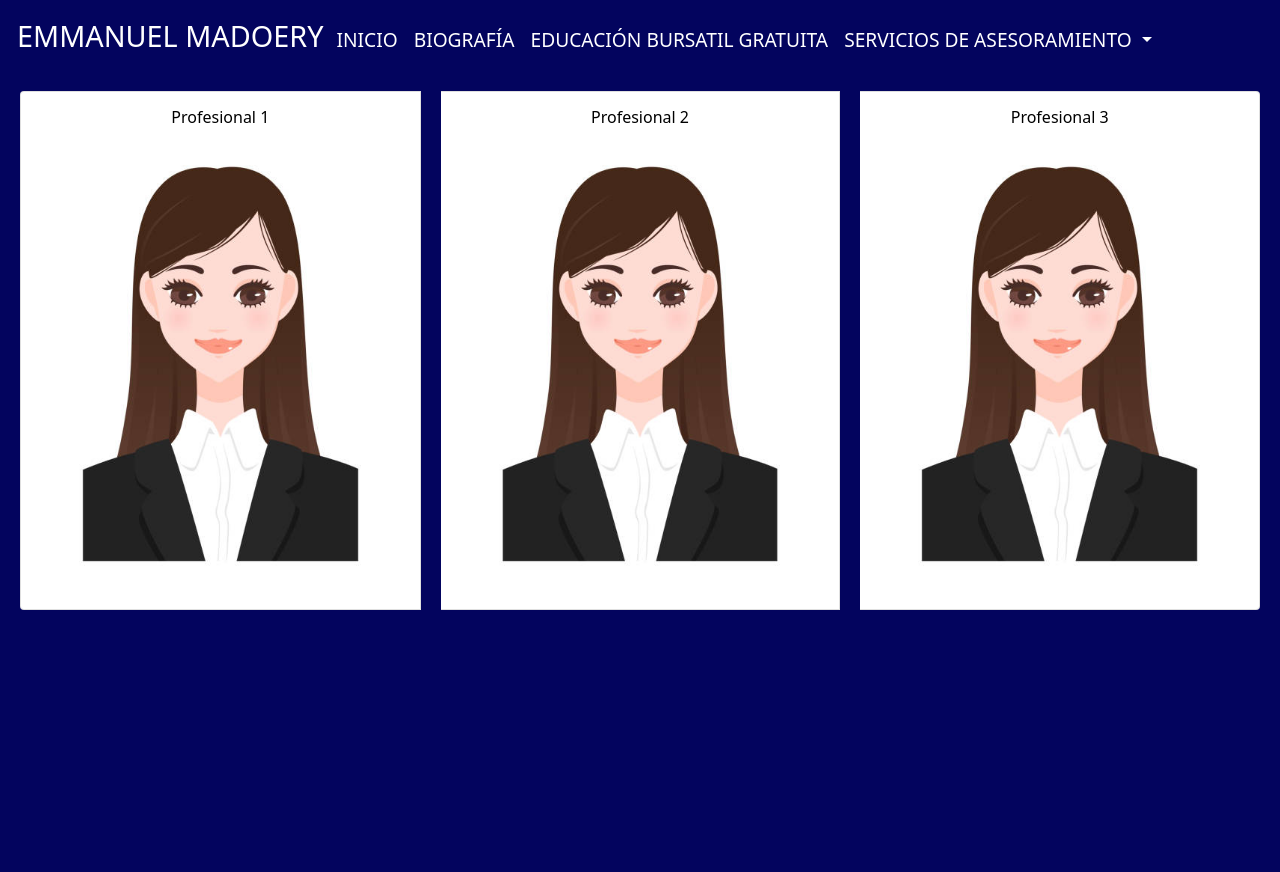
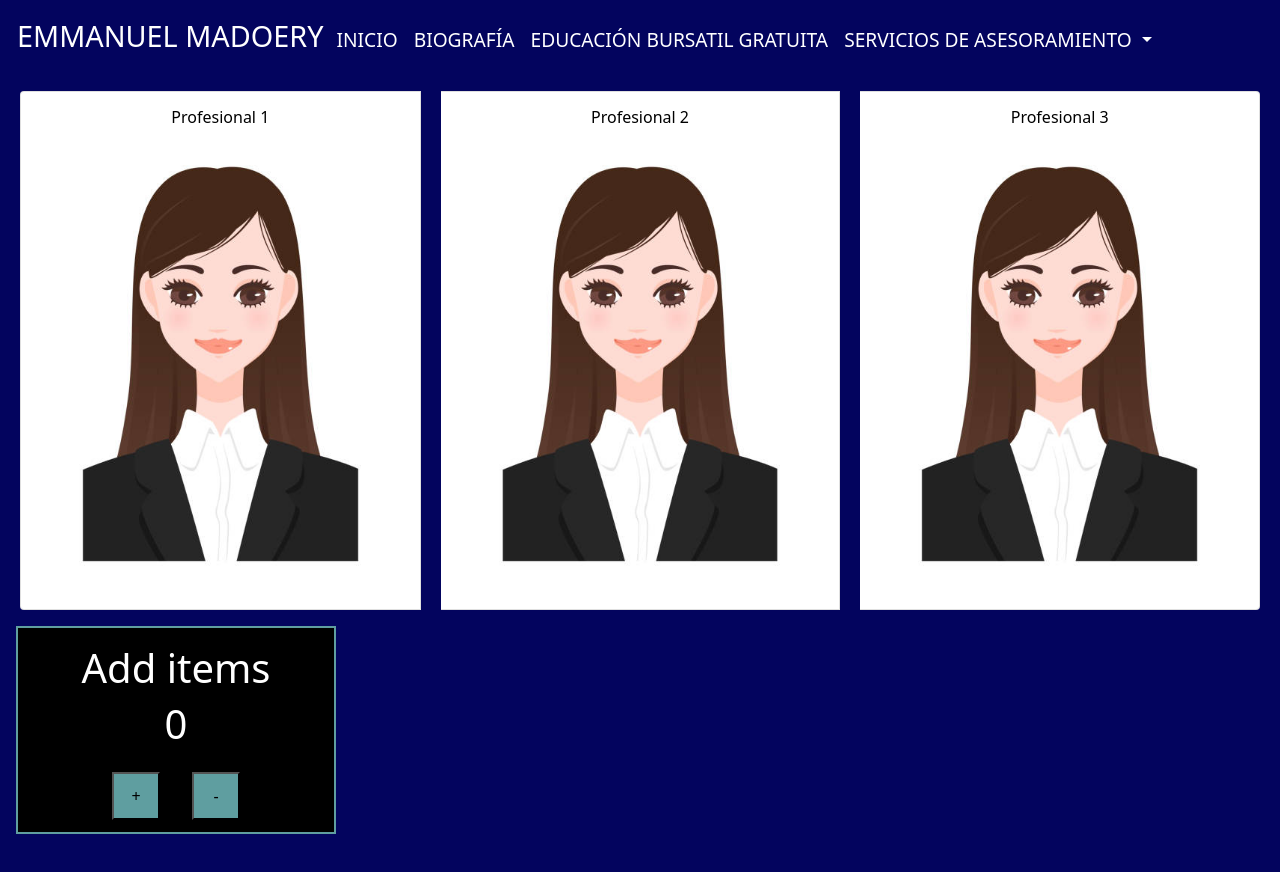
Before and after one commit to florenciia/react2022, a React (Create React App) app: page / in a window 1280 px wide. Shown: the top 872 px of the page. Before the commit the page ends 800 px from the top, so only its background shows below. Built offline with nearby package versions, Linux system fonts and the light colour scheme.

Commit message:
itemCount

```diff
--- a/src/App.js
+++ b/src/App.js
@@ -1,6 +1,7 @@
 import React from 'react';
 import './App.css';
 import Navbar from './Components/NavBar/NavBar';
+import ItemListContainer from './Components/ItemListContainer/ItemListContainer';
 
 function App() {
   return (
@@ -8,6 +9,8 @@ function App() {
 
             <Navbar />
 
+            <ItemListContainer />
+
           </div>
   );
 }
--- /dev/null
+++ b/src/Components/ItemCount/ItemCount.css
@@ -0,0 +1,16 @@
+.carrito{
+    background-color: black;
+    border: 2px solid cadetblue;
+    color: #ffffff;
+    width: 20rem;
+    height: 13rem;
+    margin: 1rem;
+    padding: 1rem;
+    margin-bottom: 5rem;
+}
+.btnn{
+    background-color: cadetblue;
+    width: 3rem;
+    height: 3rem;
+    margin: 1rem;
+}
--- /dev/null
+++ b/src/Components/ItemCount/ItemCount.jsx
@@ -0,0 +1,43 @@
+import React, {useState} from "react";
+import './ItemCount.css';
+
+function ItemCount() {
+    const [count, setCount] = useState(0);
+
+     const aumentar = () => {
+        if(count < 6) {
+            setCount(count + 1);
+        }
+        else{
+            alert('No more things')
+        }
+    }
+     const disminuir = () => {
+         if(count > 0){
+            setCount(count - 1);
+         }
+         else{
+             alert('Add something')
+         }
+
+    }
+    // useEffect(() => {
+    //     setTimeout(()=>{
+    //         console.log('Se ejecuta el useEffect')
+    //     }, 2000);
+    // }, []
+    // )
+
+    return(
+        <div className="carrito">
+            <h1>Add items</h1>
+
+            <h1>{count}</h1>
+            <button className="btnn" onClick={aumentar}> + </button>
+            <button className="btnn" onClick={disminuir}> - </button>
+        </div>
+    )
+
+}
+
+export default ItemCount;
--- a/src/Components/ItemListContainer/ItemListContainer.jsx
+++ b/src/Components/ItemListContainer/ItemListContainer.jsx
@@ -0,0 +1,9 @@
+import React from "react";
+import ItemCount from "../ItemCount/ItemCount";
+
+function ItemListContainer(){
+    return(
+        <ItemCount />
+    )
+}
+export default ItemListContainer;
--- a/src/Components/NavBar/NavBar.jsx
+++ b/src/Components/NavBar/NavBar.jsx
@@ -46,7 +46,6 @@ function Navbar() {
             />
 
 
-
         </Fragment>
     )
 }
```
